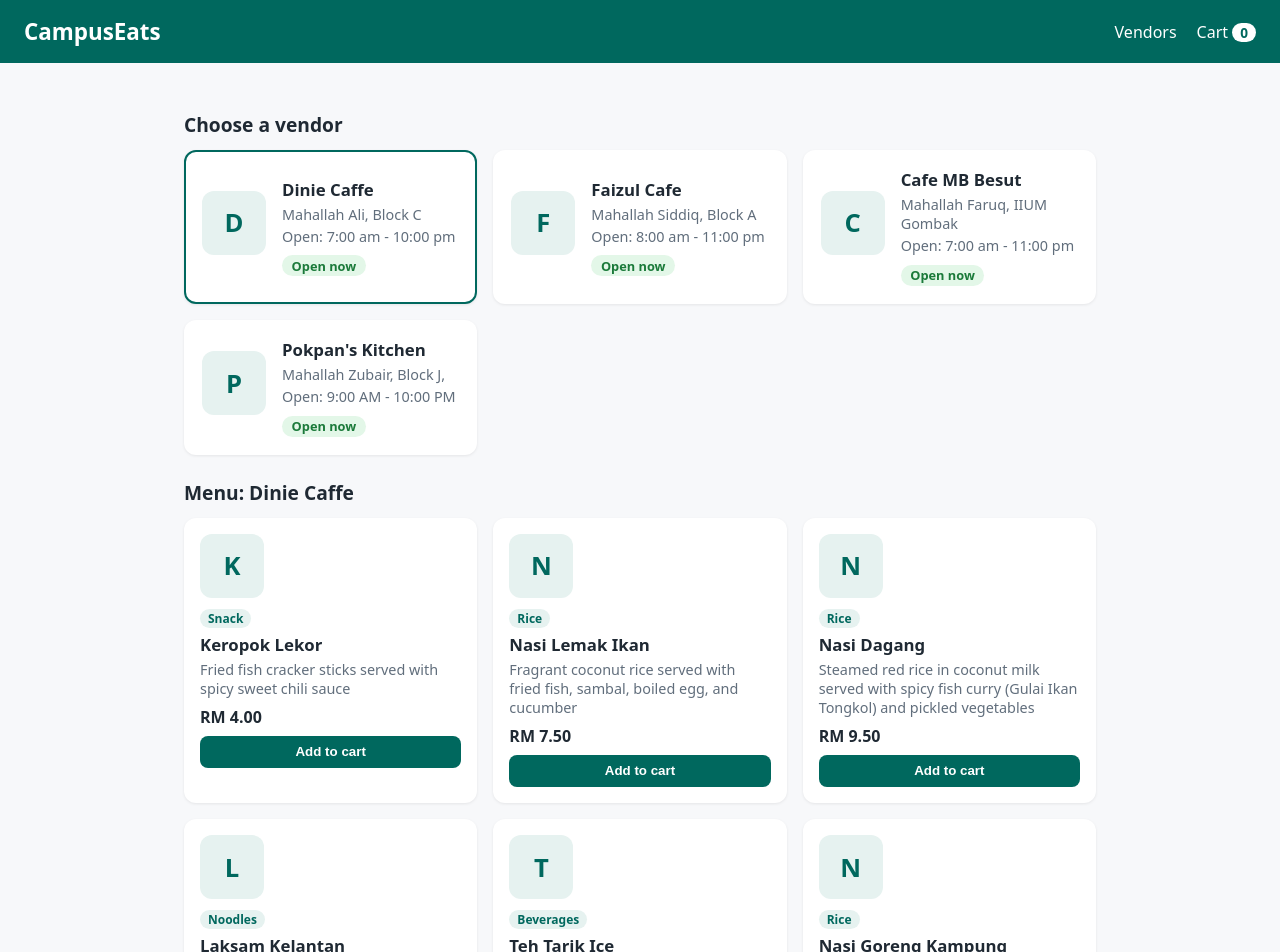
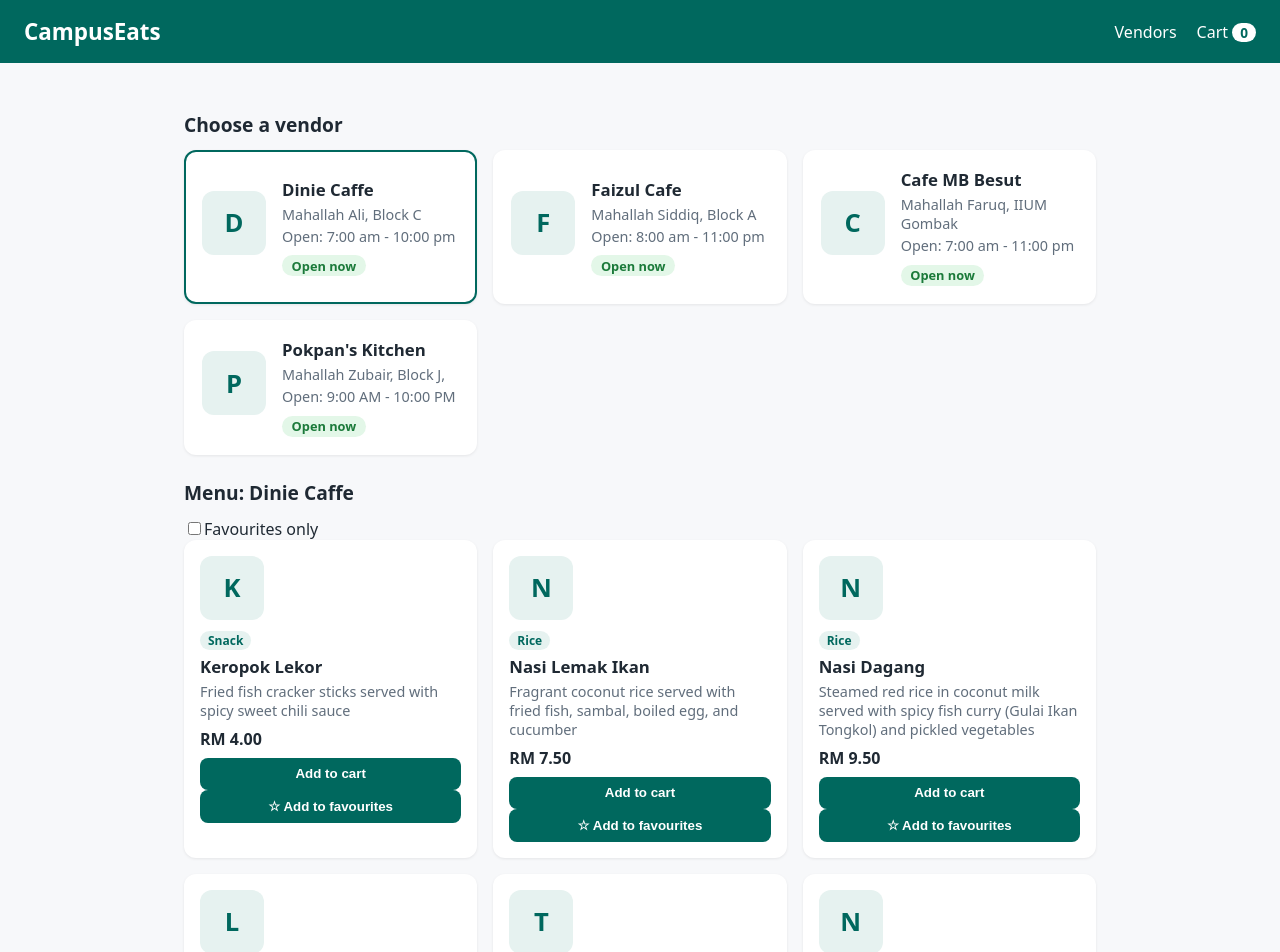
Before and after one commit to baia12/-campuseats-2416443, a React (Vite) app: page / in a window 1280 px wide. Shown: the top 952 px of the page. Built offline with nearby package versions, Linux system fonts and the light colour scheme.

Commit message:
Add favourite items feature

```diff
--- a/src/App.jsx
+++ b/src/App.jsx
@@ -14,6 +14,8 @@ function App() {
   const [loading, setLoading] = useState(true);
   const [error, setError] = useState(null);
   const [reloadKey, setReloadKey] = useState(0);
+  const [favourites, setFavourites] = useState([]); //new feature for favoirites
+  const [favouritesOnly, setFavouritesOnly] = useState(false);
 
   // B3: Cart and selected vendor
   const [cart, setCart] = useState([]);
@@ -110,6 +112,19 @@ function App() {
     setCart([]);
     setView("done");
   }
+  // Add or remove an item from favourites
+  function handleToggleFavourite(itemId) {
+    setFavourites((prev) =>
+      prev.includes(itemId)
+        ? prev.filter((id) => id !== itemId)
+        : [...prev, itemId],
+    );
+  }
+
+  // Toggle the favourites-only filter
+  function handleToggleFavouritesOnly() {
+    setFavouritesOnly((prev) => !prev);
+  }
 
   // Decide which content to display
   let content;
@@ -173,7 +188,22 @@ function App() {
           <section>
             <h2 className="section-title">Menu: {selectedVendor.name}</h2>
 
-            <MenuList items={selectedVendor.menu} onAdd={handleAddToCart} />
+            <label>
+              <input
+                type="checkbox"
+                checked={favouritesOnly}
+                onChange={handleToggleFavouritesOnly}
+              />
+              Favourites only
+            </label>
+
+            <MenuList
+              items={selectedVendor.menu}
+              onAdd={handleAddToCart}
+              favourites={favourites}
+              onToggleFavourite={handleToggleFavourite}
+              favouritesOnly={favouritesOnly}
+            />
           </section>
         )}
       </>
--- a/src/components/MenuItemCard.jsx
+++ b/src/components/MenuItemCard.jsx
@@ -1,23 +1,32 @@
-function MenuItemCard({ item, onAdd }) {
+function MenuItemCard({ item, onAdd, isFavourite, onToggleFavourite }) {
   return (
-    <>
     <article className="card menu-card">
       <div className="thumb" aria-hidden="true">
         {item.name.charAt(0)}
       </div>
+
       <p className="tag">{item.category}</p>
       <h3>{item.name}</h3>
       <p className="muted">{item.description}</p>
       <p className="price">RM {item.price.toFixed(2)}</p>
+
       <button
+        type="button"
         className="btn"
         disabled={!item.available}
         onClick={() => onAdd(item)}
       >
         {item.available ? "Add to cart" : "Sold out"}
       </button>
+      <button
+        type="button"
+        className="btn"
+        onClick={() => onToggleFavourite(item.id)}
+      >
+        {isFavourite ? "★ Remove from favourites" : "☆ Add to favourites"}
+      </button>
     </article>
-    </>
   );
 }
+
 export default MenuItemCard;
--- a/src/components/MenuList.jsx
+++ b/src/components/MenuList.jsx
@@ -1,14 +1,39 @@
 import MenuItemCard from "./MenuItemCard.jsx";
-function MenuList({ items, onAdd }) {
-  if (items.length === 0) {
-    return <p className="muted">No items on this menu yet.</p>;
+
+function MenuList({
+  items,
+  onAdd,
+  favourites,
+  onToggleFavourite,
+  favouritesOnly,
+}) {
+  const displayedItems = favouritesOnly
+    ? items.filter((item) => favourites.includes(item.id))
+    : items;
+
+  if (displayedItems.length === 0) {
+    return (
+      <p className="muted">
+        {favouritesOnly
+          ? "No favourite items on this menu yet."
+          : "No items on this menu yet."}
+      </p>
+    );
   }
+
   return (
     <div className="grid">
-      {items.map((item) => (
-        <MenuItemCard key={item.id} item={item} onAdd={onAdd} />
+      {displayedItems.map((item) => (
+        <MenuItemCard
+          key={item.id}
+          item={item}
+          onAdd={onAdd}
+          isFavourite={favourites.includes(item.id)}
+          onToggleFavourite={onToggleFavourite}
+        />
       ))}
     </div>
   );
 }
+
 export default MenuList;
```
Lines whose indentation alone changed are shown as unchanged.
